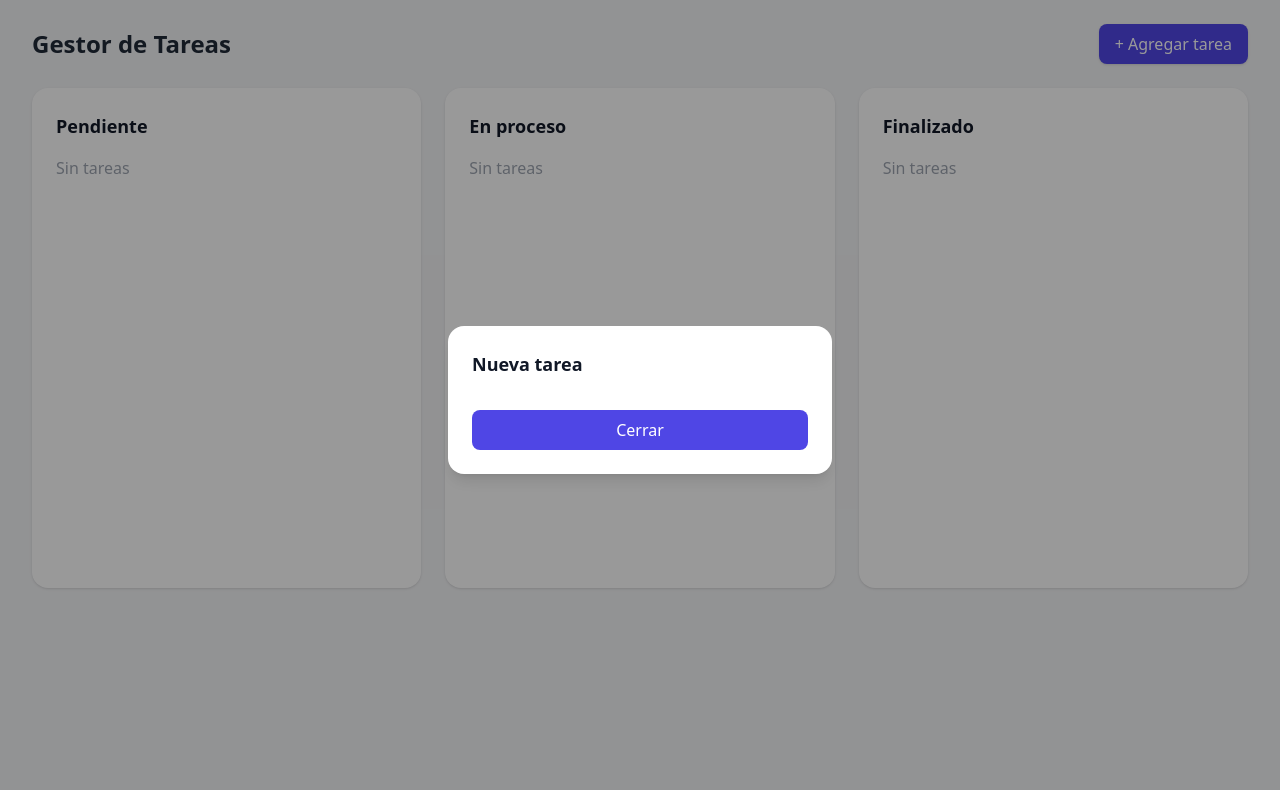
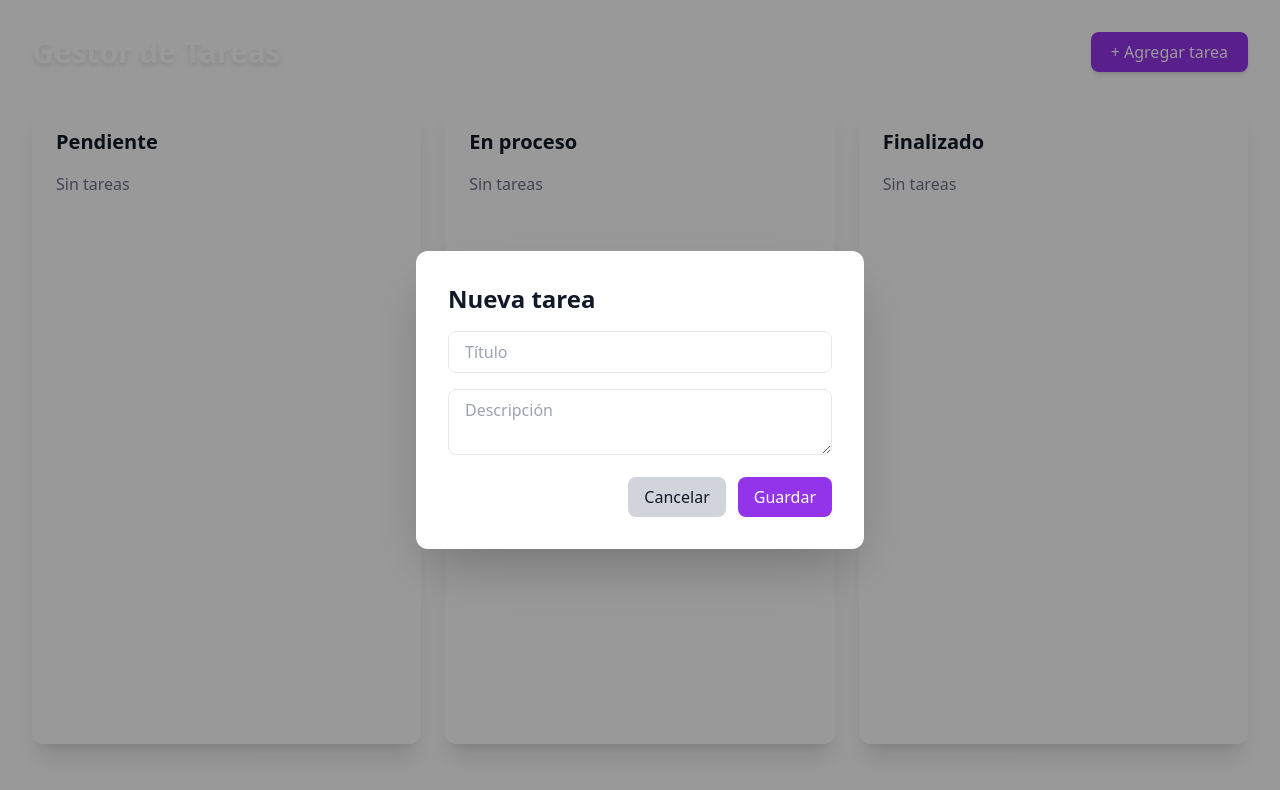
Before and after one commit to Yarissa21/MiniProyecto_GestorDeTareas, a React app in the folder frontend/: page / in a window 1280 px wide. Both pictures are taken after a click on the button "+ Agregar tarea". Shown: the top 790 px of the page. Built offline with nearby package versions, Linux system fonts and the light colour scheme; the HTML template or start-up script is replaced by a standard one.

Commit message:
feat: ajustar tamaño columnas y layout tablero

```diff
--- a/frontend/src/App.tsx
+++ b/frontend/src/App.tsx
@@ -4,54 +4,77 @@ function App() {
   const [showModal, setShowModal] = useState(false);
 
   return (
-    <div className="min-h-screen bg-gray-100">
+    <div className="min-h-screen p-8">
       {/* Header */}
-      <header className="flex justify-between items-center px-8 py-6">
-        <h1 className="text-2xl font-bold text-gray-800">
+      <div className="flex justify-between items-center mb-8">
+        <h1 className="text-3xl font-bold text-white drop-shadow-md">
           Gestor de Tareas
         </h1>
 
         <button
           onClick={() => setShowModal(true)}
-          className="bg-indigo-600 hover:bg-indigo-700 text-white px-4 py-2 rounded-lg shadow"
+          className="bg-purple-600 hover:bg-purple-700 text-white px-5 py-2 rounded-lg shadow-md transition"
         >
           + Agregar tarea
         </button>
-      </header>
+      </div>
 
       {/* Columnas */}
-      <div className="grid grid-cols-1 md:grid-cols-3 gap-6 px-8 pb-10">
+      <div className="grid grid-cols-1 md:grid-cols-3 gap-6 min-h-[80vh]">
         {/* Pendiente */}
-        <div className="bg-white rounded-2xl shadow p-6 min-h-[500px]">
-          <h2 className="text-lg font-semibold mb-4">Pendiente</h2>
-          <p className="text-gray-400">Sin tareas</p>
+        <div className="bg-white/80 backdrop-blur-md rounded-xl p-6 shadow-xl flex flex-col">
+          <h2 className="text-xl font-semibold mb-4">Pendiente</h2>
+          <div className="flex-1">
+            <p className="text-gray-500">Sin tareas</p>
+          </div>
         </div>
 
         {/* En proceso */}
-        <div className="bg-white rounded-2xl shadow p-6 min-h-[500px]">
-          <h2 className="text-lg font-semibold mb-4">En proceso</h2>
-          <p className="text-gray-400">Sin tareas</p>
+        <div className="bg-white/80 backdrop-blur-md rounded-xl p-6 shadow-xl flex flex-col">
+          <h2 className="text-xl font-semibold mb-4">En proceso</h2>
+          <div className="flex-1">
+            <p className="text-gray-500">Sin tareas</p>
+          </div>
         </div>
 
         {/* Finalizado */}
-        <div className="bg-white rounded-2xl shadow p-6 min-h-[500px]">
-          <h2 className="text-lg font-semibold mb-4">Finalizado</h2>
-          <p className="text-gray-400">Sin tareas</p>
+        <div className="bg-white/80 backdrop-blur-md rounded-xl p-6 shadow-xl flex flex-col">
+          <h2 className="text-xl font-semibold mb-4">Finalizado</h2>
+          <div className="flex-1">
+            <p className="text-gray-500">Sin tareas</p>
+          </div>
         </div>
       </div>
 
-      {/* Modal simple */}
+      {/* Modal */}
       {showModal && (
-        <div className="fixed inset-0 bg-black bg-opacity-40 flex justify-center items-center">
-          <div className="bg-white rounded-2xl p-6 w-96 shadow-lg">
-            <h2 className="text-lg font-semibold mb-4">Nueva tarea</h2>
+        <div className="fixed inset-0 bg-black/40 flex items-center justify-center">
+          <div className="bg-white rounded-xl p-8 w-full max-w-md shadow-2xl">
+            <h2 className="text-2xl font-semibold mb-4">Nueva tarea</h2>
 
-            <button
-              onClick={() => setShowModal(false)}
-              className="mt-4 w-full bg-indigo-600 text-white py-2 rounded-lg"
-            >
-              Cerrar
-            </button>
+            <input
+              type="text"
+              placeholder="Título"
+              className="w-full border rounded-lg px-4 py-2 mb-4"
+            />
+
+            <textarea
+              placeholder="Descripción"
+              className="w-full border rounded-lg px-4 py-2 mb-4"
+            />
+
+            <div className="flex justify-end gap-3">
+              <button
+                onClick={() => setShowModal(false)}
+                className="px-4 py-2 rounded-lg bg-gray-300 hover:bg-gray-400"
+              >
+                Cancelar
+              </button>
+
+              <button className="px-4 py-2 rounded-lg bg-purple-600 hover:bg-purple-700 text-white">
+                Guardar
+              </button>
+            </div>
           </div>
         </div>
       )}
```
